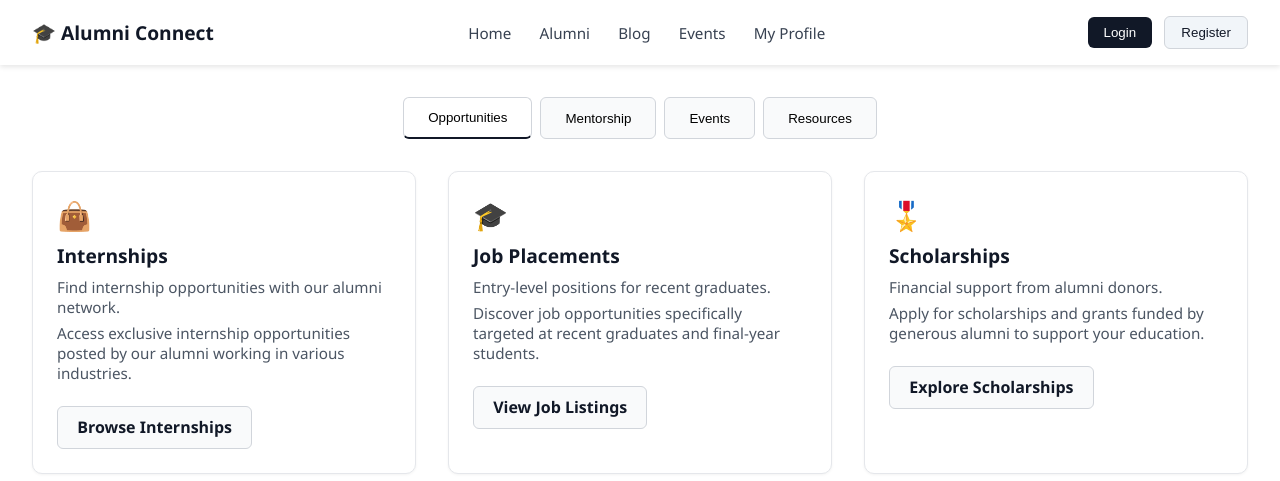
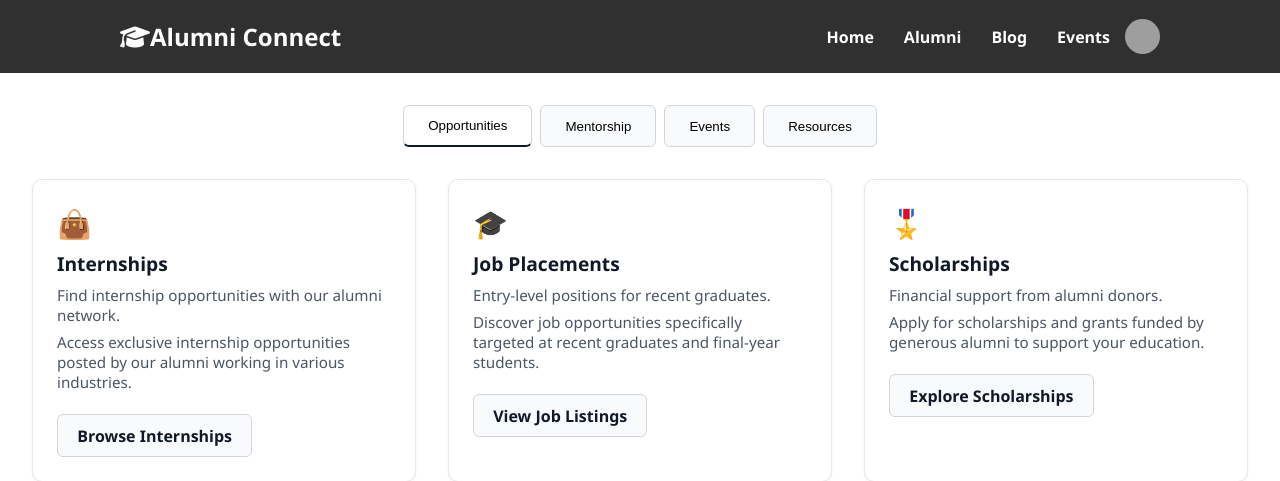
Before and after one commit to Devendra470/Alumni_Portal, a Django app: template alumni/templates/alumni/student.html in a window 1280 px wide. Shown: the top 481 px of the page. Run offline with Django 5.2, Linux system fonts and the light colour scheme; the template is opened without the code that fills it, so the values that code supplies are empty; some libraries are stand-ins or nearby versions; grey boxes are pictures that could not be loaded.

Commit message:
Added Navbar and profile pic icon

```diff
--- a/alumni/templates/alumni/student.html
+++ b/alumni/templates/alumni/student.html
@@ -1,26 +1,33 @@
 <!DOCTYPE html>
 <html lang="en">
   {% load static %}
+
   <head>
     <meta charset="UTF-8" />
-  <meta name="viewport" content="width=device-width, initial-scale=1.0"/>
+    <meta name="viewport" content="width=device-width, initial-scale=1.0" />
     <title>University Alumni</title>
-  <link rel="stylesheet" href="{%static 'student.css'%}" />
+    <link rel="stylesheet" href="{% static 'student.css' %}" />
+    <link rel="stylesheet" href="https://cdnjs.cloudflare.com/ajax/libs/font-awesome/6.7.2/css/all.min.css" integrity="sha512-Evv84Mr4kqVGRNSgIGL/F/aIDqQb7xQ2vcrdIwxfjThSH8CSR7PBEakCr51Ck+w+/U6swU2Im1vVX0SVk9ABhg==" crossorigin="anonymous" referrerpolicy="no-referrer" />
+    <script src="https://kit.fontawesome.com/YOUR_KIT_CODE.js" crossorigin="anonymous"></script>
   </head>
+
   <body>
-  <header class="navbar">
-    <div class="logo">🎓 Alumni Connect</div>
-    <nav class="nav-links">
-      <a href="#">Home</a>
+    <header style="background-color: #303030">
+      <h1><i class="fa-solid fa-graduation-cap" style="color: white; "></i>Alumni Connect</h1>
+      <nav>
+        <a href="/">Home</a>
         <a href="#">Alumni</a>
-      <a href="#">Blog</a>
+        <a href="{% url 'blog' %}">Blog</a>
         <a href="#">Events</a>
-      <a href="#">My Profile</a>
+        <div class="profile-container">
+          <label for="dropdown-toggle"><img src="https://encrypted-tbn0.gstatic.com/images?q=tbn:ANd9GcRdfQePuZXziXPa5hn909HZq5Q9aZtLwlF1Qg&s" alt="profile" class="profile-pic" /></label>
+          <div class="dropdown-menu">
+            <a href="{% url 'myprofile' %}">My Profile</a>
+            <a href="{% url 'myprofile' %}">Edit Profile</a>
+            <a href="{% url 'logout' %}">Logout</a>
+          </div>
+        </div>
       </nav>
-    <div class="auth-buttons">
-      <button class="login">Login</button>
-      <button class="register">Register</button>
-    </div>
     </header>
 
     <div class="tabs">
@@ -65,4 +72,24 @@
       </div>
     </section>
   </body>
+
+  <script>
+    document.addEventListener('DOMContentLoaded', function () {
+      const profilePic = document.querySelector('.profile-pic')
+      const dropdownMenu = document.querySelector('.dropdown-menu')
+
+      // Toggle dropdown visibility on profile pic click
+      profilePic.addEventListener('click', function (event) {
+        event.stopPropagation() // Prevent the event from propagating to the document
+        dropdownMenu.classList.toggle('show') // Toggle visibility
+      })
+
+      // Close dropdown if clicked outside the profile picture or dropdown menu
+      document.addEventListener('click', function (event) {
+        if (!profilePic.contains(event.target) && !dropdownMenu.contains(event.target)) {
+          dropdownMenu.classList.remove('show')
+        }
+      })
+    })
+  </script>
 </html>
--- a/alumni_portal/settings.py
+++ b/alumni_portal/settings.py
@@ -143,4 +143,4 @@ EMAIL_HOST_USER=config('EMAIL_HOST_USER')
 EMAIL_HOST_PASSWORD=config('EMAIL_HOST_PASSWORD')
 
 # Session Expiry Time
-SESSION_COOKIE_AGE=300
+# SESSION_COOKIE_AGE=300
--- a/static/student.css
+++ b/static/student.css
@@ -10,45 +10,95 @@ body {
   color: inherit;
 }
 
-  header.navbar {
+header {
+  background-color: #f9f9f9;
   display: flex;
   justify-content: space-between;
   align-items: center;
-    background: #ffffff;
-    padding: 1rem 2rem;
-    box-shadow: 0 2px 5px rgba(0,0,0,0.1);
+  position: sticky;
+  top: 0px;
+  height: 776px 56px;
+
 }
 
-  .navbar .logo {
-    font-size: 1.2rem;
+header h1 {
+  text-align: start;
+  padding: 4px;
+  padding-left: 15vh;
+  font-size: 1.5rem;
+  color: white;
+}
+
+nav {
+  display: flex;
+  padding-right: 15vh;
+  justify-content: end;
+  align-items: center;
+}
+
+nav a {
+  margin: 0 15px;
+  color: white;
+  text-decoration: none;
   font-weight: bold;
 }
 
-  .nav-links a {
-    margin: 0 0.75rem;
-    font-size: 0.95rem;
-    color: #374151;
+nav a:hover {
+  transform: translateY(-5px);
+  /* box-shadow: 0 8px 16px rgba(0, 0, 0, 0.15); */
+  transition: all 0.4s ease;
 }
 
-  .auth-buttons button {
-    margin-left: 0.5rem;
-    padding: 0.5rem 1rem;
-    font-weight: 500;
-    border-radius: 6px;
-    border: none;
-    cursor: pointer;
+/* Profile Section */
+
+.profile-container {
+  position: relative;
+  display: inline-block;
+  border-color: white;
+  border-radius: 5px;
 }
 
-  .auth-buttons .login {
-    background: #111827;
-    color: white;
+.profile-pic {
+  height: 35px;
+  width: 35px;
+  border-radius: 50%;
+  cursor: pointer;
+  display: flex;
 }
 
-  .auth-buttons .register {
-    background: #f1f5f9;
-    color: #111827;
-    border: 1px solid #d1d5db;
+.dropdown-menu {
+  position: absolute;
+  right: 0;
+  top: 45px;
+  background: white;
+  border: 1px solid #ccc;
+  border-radius: 5px;
+  width: max-content;
+  opacity: 0;
+  visibility: hidden;
+  transition: opacity 0.3s ease;
+  box-shadow: 0 2px 8px rgba(0, 0, 0, 0.1);
+  z-index: 10;
 }
+
+.dropdown-menu a {
+  display: block;
+  padding: 10px 15px;
+  text-decoration: none;
+  color: #333;
+}
+
+.dropdown-menu.show {
+  opacity: 1;
+  visibility: visible;
+  transition: opacity 0.3s ease, visibility 0s;
+}
+
+.dropdown-menu a:hover {
+  transition: all 0.4s ease;
+  transform: translateY(-5px);
+}
+
 
 .tabs {
   display: flex;
@@ -85,7 +135,7 @@ body {
   border: 1px solid #e5e7eb;
   border-radius: 10px;
   padding: 1.5rem;
-    box-shadow: 0 1px 3px rgba(0,0,0,0.05);
+  box-shadow: 0 1px 3px rgba(0, 0, 0, 0.05);
   text-align: left;
 }
 
@@ -140,7 +190,8 @@ body {
   flex-wrap: wrap;
 }
 
-  .cta-primary, .cta-secondary {
+.cta-primary,
+.cta-secondary {
   padding: 0.75rem 1.5rem;
   border-radius: 6px;
   font-weight: 600;
```
Also changed, not shown: alumni/templates/alumni/alumni.html (+43 -36 lines), static/alumni.css (+75 -11 lines), db.sqlite3. Lines whose indentation alone changed are shown as unchanged.
